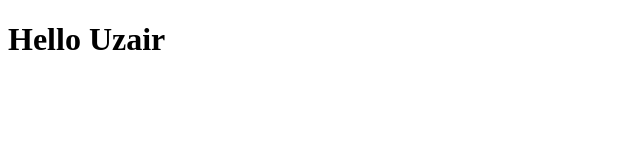
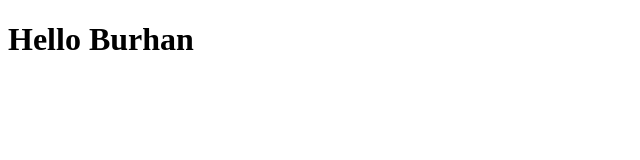
Before and after one commit to UzairAftab45735/My-Website, a plain HTML site: page index.html in a window 1280 px wide. Shown: the full height of the page, 0-640 px from the left. Drawn offline with Linux system fonts and the light colour scheme.

Commit message:
Name chaged to burhan

```diff
--- a/index.html
+++ b/index.html
@@ -6,6 +6,6 @@
     <title>Document</title>
 </head>
 <body>
-    <h1>Hello Uzair</h1>
+    <h1>Hello Burhan</h1>
 </body>
 </html>
```
